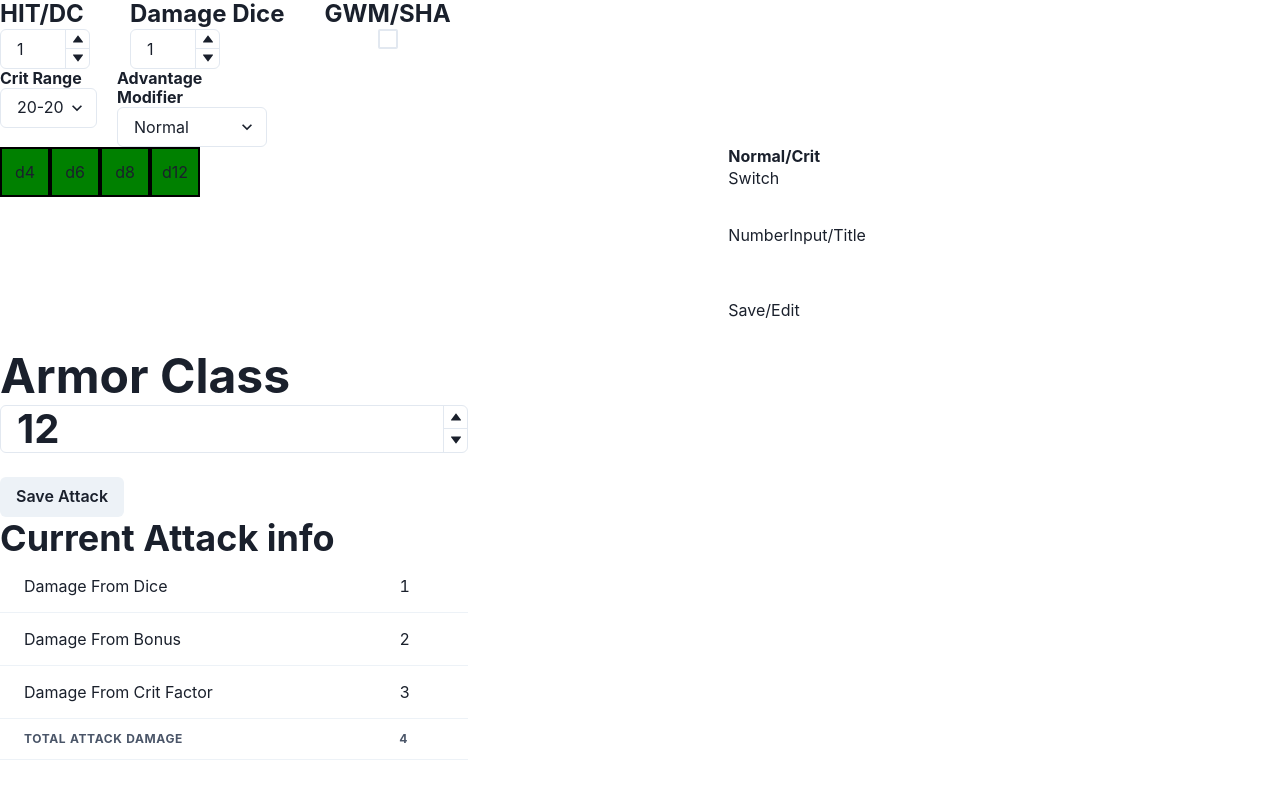
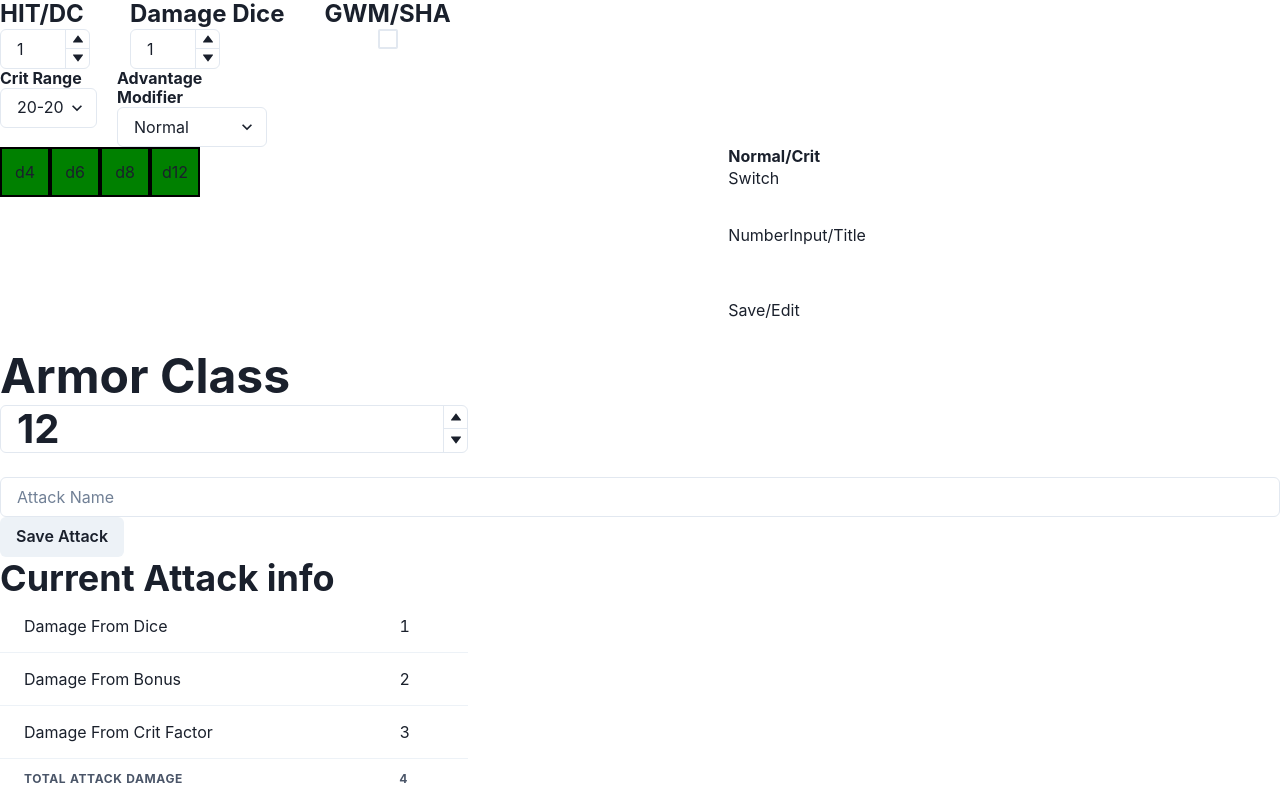
Before and after one commit to vzsoares/DnD-dpr-Calculator, a Next.js app: page / in a window 1280 px wide. Shown: the top 788 px of the page. Built offline with nearby package versions, Linux system fonts and the light colour scheme.

Commit message:
fea:name state

```diff
--- /dev/null
+++ b/packages/components/NameInput.js
@@ -0,0 +1,16 @@
+// @ts-nocheck
+import { Input } from "@chakra-ui/react";
+import { useCalculatorContext } from "../features/calculatorContext.js";
+
+export default function NameInput() {
+  const { name, setName } = useCalculatorContext();
+  return (
+    <>
+      <Input
+        placeholder='Attack Name'
+        value={name}
+        onChange={(e) => setName(e.target.value)}
+      />
+    </>
+  );
+}
--- a/packages/features/calculatorContext.js
+++ b/packages/features/calculatorContext.js
@@ -20,6 +20,8 @@ function CalculatorContextProvider({ children }) {
       gwmsharp,
       damageBonus,
       critRange,
+      name,
+      setName,
       setGwmsharp,
       damageDiceList,
       setDamageDiceList,
@@ -33,6 +35,7 @@ function CalculatorContextProvider({ children }) {
     };
   }, [
     attackBonus,
+    name,
     damageDiceList,
     gwmsharp,
     damageBonus,
--- a/pages/index.js
+++ b/pages/index.js
@@ -7,6 +7,7 @@ import ArmorSection from "../packages/sections/ArmorSection";
 import SaveAttackBtn from "../packages/components/SaveAttackBtn";
 import AttacksDataSection from "../packages/sections/AttacksDataSection";
 import AttacksListSection from "../packages/sections/AttacksListSection";
+import NameInput from "../packages/components/NameInput";
 export default function Home() {
   return (
     <>
@@ -15,6 +16,7 @@ export default function Home() {
       <DieSection />
       <ArmorSection />
       <br />
+      <NameInput />
       <SaveAttackBtn />
       <AttacksDataSection />
       <AttacksListSection />
```
